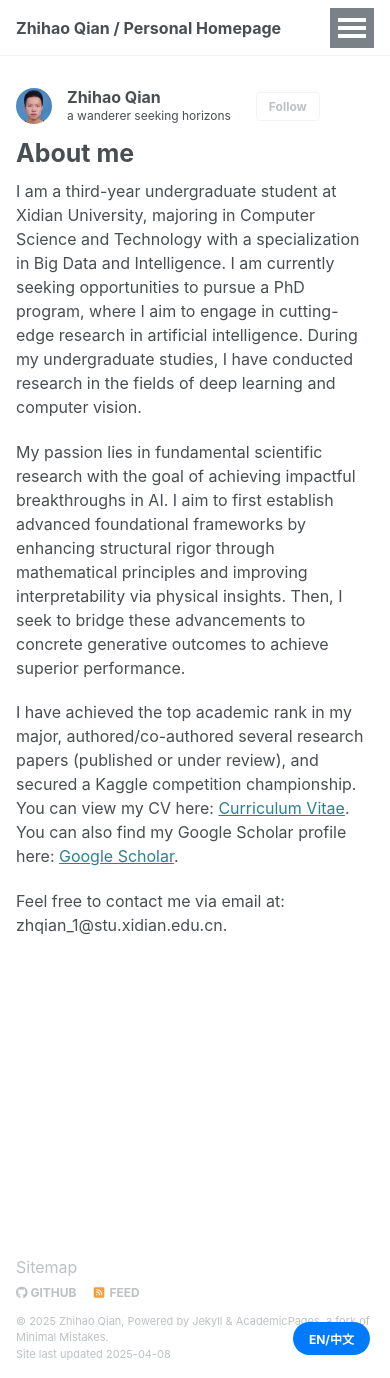
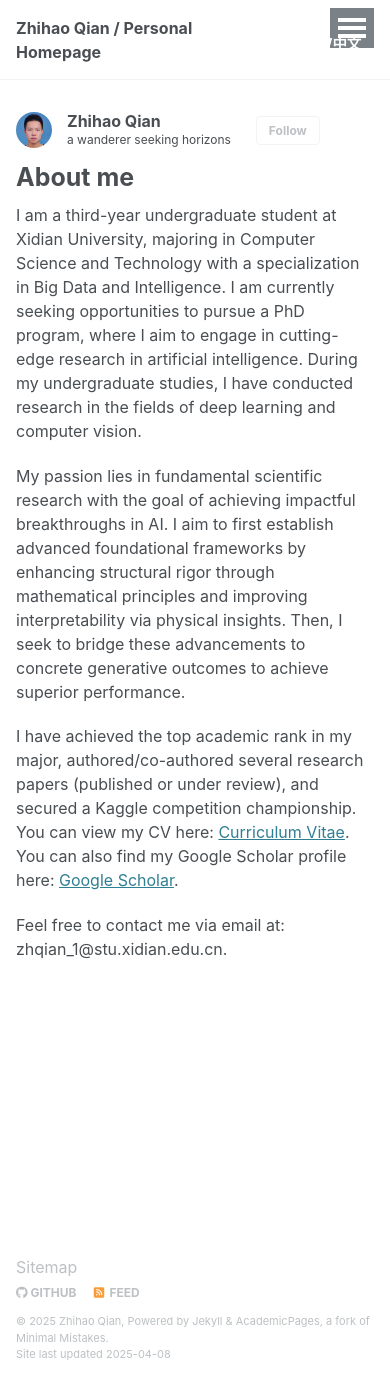
Before and after one commit to Dualego00/Dualego00.github.io, a Jekyll site: the page built from _pages/about.md, in a window 390 px wide and 1378 px high. Built offline with Jekyll 4.4.1, drawn with Linux system fonts in a browser that asks for light colours.

Commit message:
language and theme button modify

```diff
--- a/_includes/language-switcher.html
+++ b/_includes/language-switcher.html
@@ -1,5 +1,5 @@
 {% assign current_lang = site.data.translations[page.lang] | default: site.data.translations.en %}
-<div class="language-switcher">
+<div class="language-switcher" id="languageSwitcher">
   <button id="langToggle" class="btn btn--primary">
     <span class="lang-text">EN/中文</span>
   </button>
@@ -7,25 +7,28 @@
 
 <style>
 .language-switcher {
-  position: fixed;
-  bottom: 20px;
-  right: 20px;
-  z-index: 1000;
+  display: inline-block;
+  margin-left: 10px;
 }
 
 .language-switcher .btn {
-  padding: 8px 16px;
-  border-radius: 20px;
-  background-color: #007bff;
-  color: white;
+  padding: 0.5rem 0.8rem;
+  border-radius: 4px;
+  background-color: transparent;
+  color: var(--global-masthead-link-color);
   border: none;
   cursor: pointer;
   transition: all 0.3s ease;
+  font-size: 0.9em;
 }
 
 .language-switcher .btn:hover {
-  background-color: #0056b3;
-  transform: translateY(-2px);
+  color: var(--global-masthead-link-color-hover);
+}
+
+/* Hide button style */
+.language-switcher.hidden {
+  display: none;
 }
 </style>
 
@@ -33,41 +36,81 @@
 document.addEventListener('DOMContentLoaded', function() {
   const langToggle = document.getElementById('langToggle');
   const langText = langToggle.querySelector('.lang-text');
+  const languageSwitcher = document.getElementById('languageSwitcher');
 
-  // 从 localStorage 获取当前语言设置
+  // Get current language from localStorage
   let currentLang = localStorage.getItem('currentLang') || 'en';
 
-  // 更新按钮文本
+  // Update button text on load
+  updateButtonText();
+
+  // Update button text function
   function updateButtonText() {
-    langText.textContent = currentLang === 'en' ? '中文' : 'English';
+    langText.textContent = currentLang === 'en' ? 'EN/中文' : '中文/EN';
   }
 
-  // 切换语言
+  // Toggle language function
   function toggleLanguage() {
     currentLang = currentLang === 'en' ? 'zh' : 'en';
     localStorage.setItem('currentLang', currentLang);
     updateButtonText();
 
-    // 获取当前页面路径
+    // Get current page path and URL
     const currentPath = window.location.pathname;
-    const isTranslated = currentPath.includes('-translated');
+    const currentUrl = window.location.href;
 
-    // 根据当前语言设置决定是否跳转
-    if (currentLang === 'zh' && !isTranslated) {
-      // 切换到中文版本
-      const translatedPath = currentPath.replace(/\/([^\/]+)\/$/, '/$1-translated/');
-      window.location.href = translatedPath;
-    } else if (currentLang === 'en' && isTranslated) {
-      // 切换到英文版本
-      const originalPath = currentPath.replace('-translated', '');
-      window.location.href = originalPath;
+    // Instead of redirecting, we'll use an event to notify other scripts
+    // that the language has changed
+    const event = new CustomEvent('languageChanged', {
+      detail: { language: currentLang }
+    });
+    document.dispatchEvent(event);
+
+    // Add language to body class for CSS targeting
+    document.body.classList.remove('lang-en', 'lang-zh');
+    document.body.classList.add('lang-' + currentLang);
+
+    console.log('Language toggled to: ' + currentLang);
+
+    // Attempt to find language-specific version if it exists
+    // This is a simple implementation - you may need to customize for your site structure
+    if (currentLang === 'zh') {
+      // Try to find Chinese version
+      fetch(currentPath + 'index-zh.html')
+        .then(response => {
+          if (response.ok) {
+            window.location.href = currentPath + 'index-zh.html';
+          }
+        })
+        .catch(err => {
+          console.log('No Chinese version found, staying on current page');
+        });
+    } else {
+      // Try to find English version
+      if (currentPath.includes('index-zh.html')) {
+        window.location.href = currentPath.replace('index-zh.html', 'index.html');
+      }
     }
   }
 
-  // 初始化
-  updateButtonText();
+  // Add click event
+  langToggle.addEventListener('click', toggleLanguage);
 
-  // 添加点击事件
-  langToggle.addEventListener('click', toggleLanguage);
+  // Make sure language switcher is never hidden by other scripts
+  // by periodically checking its visibility
+  setInterval(() => {
+    const computedStyle = window.getComputedStyle(languageSwitcher);
+
+    // If positioned fixed or absolute, reset to proper display
+    if (computedStyle.position === 'fixed' || computedStyle.position === 'absolute') {
+      languageSwitcher.style.position = 'static';
+      languageSwitcher.style.display = 'inline-block';
+    }
+
+    // If hidden, make visible
+    if (computedStyle.display === 'none') {
+      languageSwitcher.style.display = 'inline-block';
+    }
+  }, 1000);
 });
 </script>
--- a/_includes/masthead.html
+++ b/_includes/masthead.html
@@ -22,6 +22,9 @@
           <li id="theme-toggle" class="masthead__menu-item persist tail">
             <a><i id="theme-icon" class="fa-solid fa-sun" aria-hidden="true" title="toggle theme"></i></a>
           </li>
+          <li class="masthead__menu-item persist tail">
+            {% include language-switcher.html %}
+          </li>
         </ul>
         <ul class="hidden-links hidden"></ul>
       </nav>
--- a/_sass/layout/_navigation.scss
+++ b/_sass/layout/_navigation.scss
@@ -442,3 +442,45 @@
     }
   }
 }
+
+#theme-toggle {
+  display: flex;
+  align-items: center;
+  justify-content: center;
+  cursor: pointer;
+
+  a {
+    padding: 0.5rem 0.8rem;
+    color: var(--global-masthead-link-color);
+
+    &:hover {
+      color: var(--global-masthead-link-color-hover);
+    }
+  }
+}
+
+/* Ensure language switcher and theme toggle stay aligned */
+.language-switcher, .masthead__menu-item.tail {
+  display: flex !important;
+  align-items: center;
+  margin-left: 0;
+}
+
+.visible-links {
+  display: flex;
+
+  li.persist {
+    display: flex !important;
+    align-items: center;
+  }
+
+  li.tail {
+    margin-left: auto;
+  }
+
+  @media screen and (max-width: 600px) {
+    li.tail {
+      display: flex !important;
+    }
+  }
+}
```
Also changed, not shown: assets/js/_main.js (+34 -0 lines).
